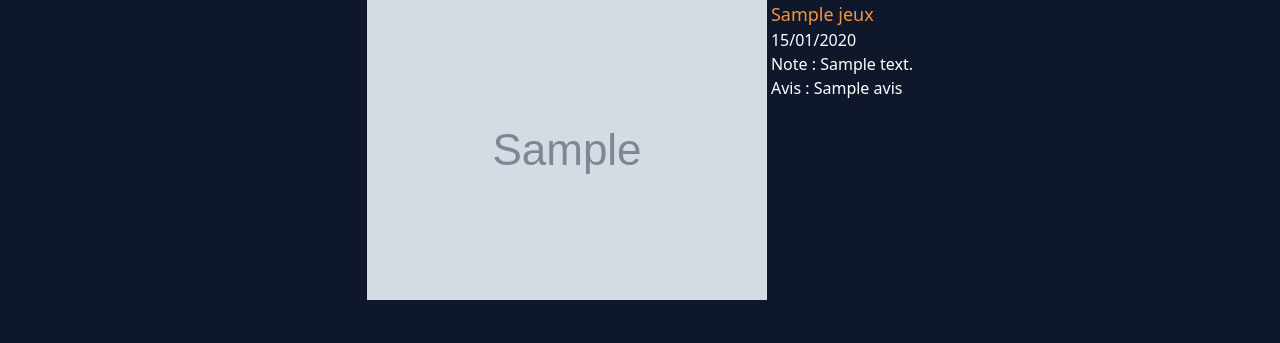
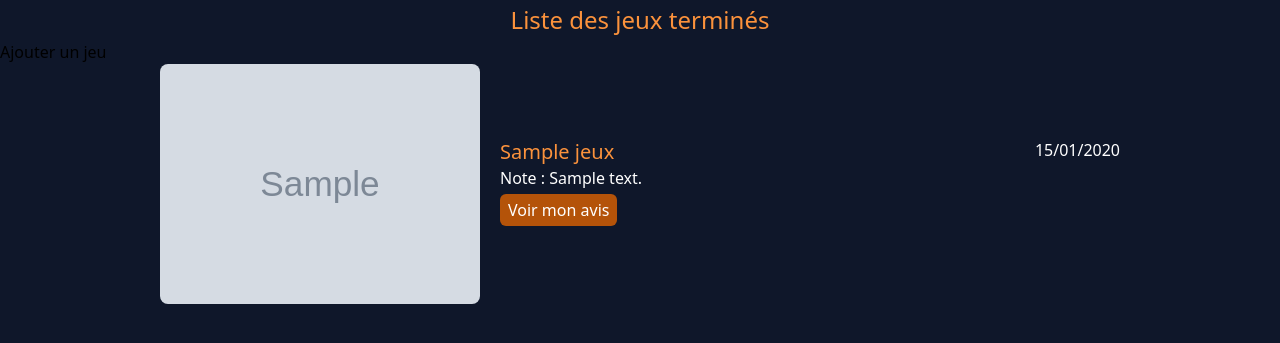
Before and after one commit to anthony0467/ClassementJeux, a Symfony app: template templates/jeu/index.html.twig in a window 1280 px wide. Shown: the top 343 px of the page. Run offline with Twig, Linux system fonts and the light colour scheme; the template is opened without the code that fills it: most values are stand-ins (such as "Sample title", 1, 10 or a date in 2020); grey boxes marked "Sample" are stand-in pictures; some libraries are stand-ins or nearby versions.

Commit message:
style: class tailwind css

```diff
--- a/templates/jeu/index.html.twig
+++ b/templates/jeu/index.html.twig
@@ -3,17 +3,24 @@
 {% block title %}Liste des jeux joués{% endblock %}
 
 {% block body %}
-<ul class="w-full flex flex-col items-center">
+
+<h1 class="text-2xl text-center my-1 text-orange-400">Liste des jeux terminés</h1>
+
+<a class="btn btn-primary" href="{{ path('add_jeu')}}">Ajouter un jeu</a> <br>
+
+<ul class="w-full flex flex-col gap-5 items-center justify-between">
     {% for jeu in jeux %}
-    <li class="max-w-7xl">
+    <li class="w-3/4">
         <a href="#">
-            <figure class="flex flex-row gap-1">
-                <img src="{{ jeu.image }}" alt="{{ jeu.Titre }}">
-                <figcaption>
-                    <h2 class="text-lg text-orange-400">{{jeu.Titre}}</h2>
-                    <p>{{ jeu.dateSortie | date('d/m/Y')}}</p>
+            <figure class="flex flex-row gap-5 items-center">
+                <img class="max-w-xs rounded-lg" src="{{ jeu.image }}" alt="{{ jeu.Titre }}">
+                <figcaption class="w-full">
+                    <div class="flex justify-between">
+                        <h2 class="text-xl text-orange-400">{{jeu.Titre}}</h2>
+                        <p>{{ jeu.dateSortie | date('d/m/Y')}}</p>
+                    </div>
                     <p>Note : {{ jeu.note}}</p>
-                    <p>Avis : {{ jeu.avis}}</p>
+                    <button class="bg-amber-700 text-white py-1 px-2 my-1 rounded-md">Voir mon avis</button>
                 </figcaption>
             </figure>
         </a>
```
